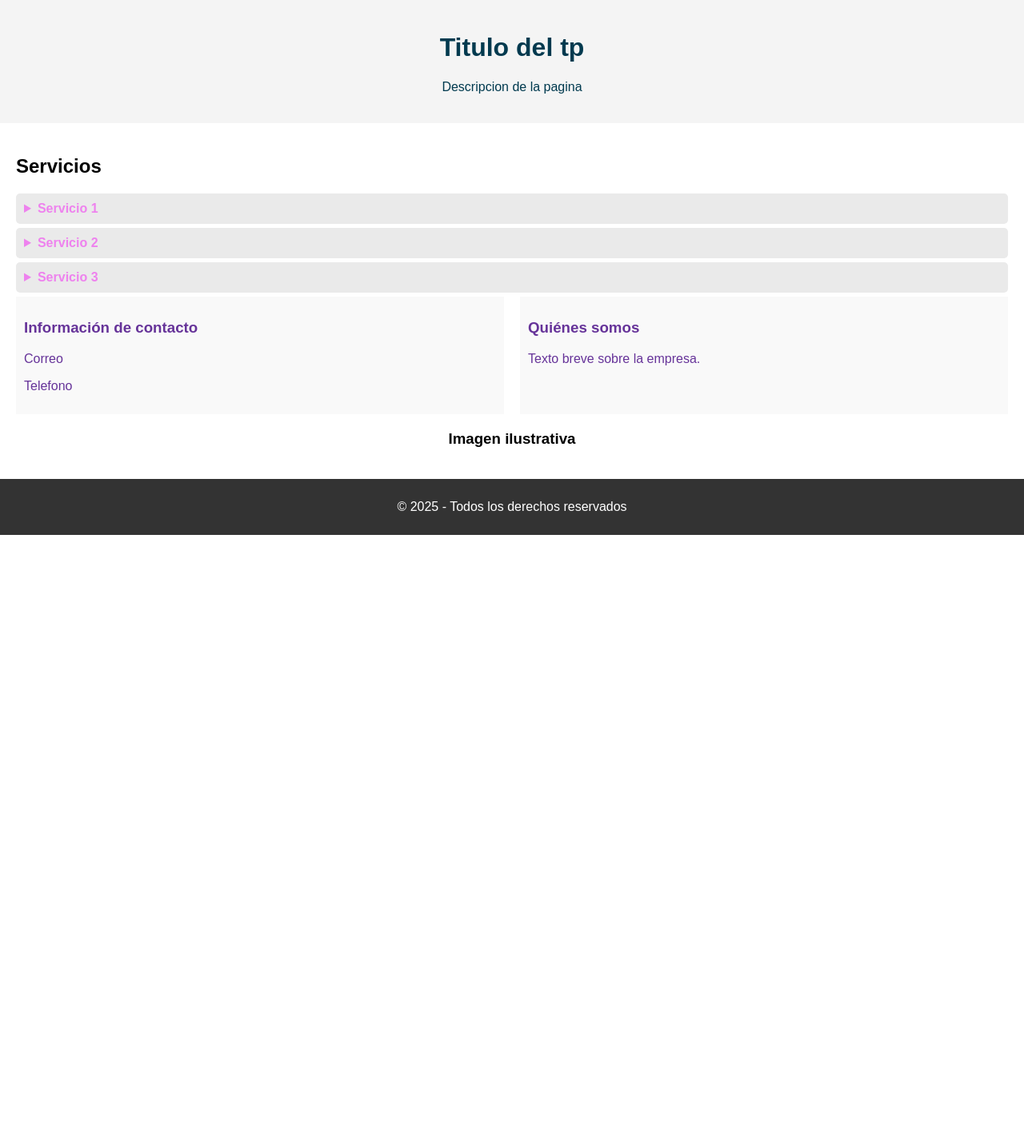
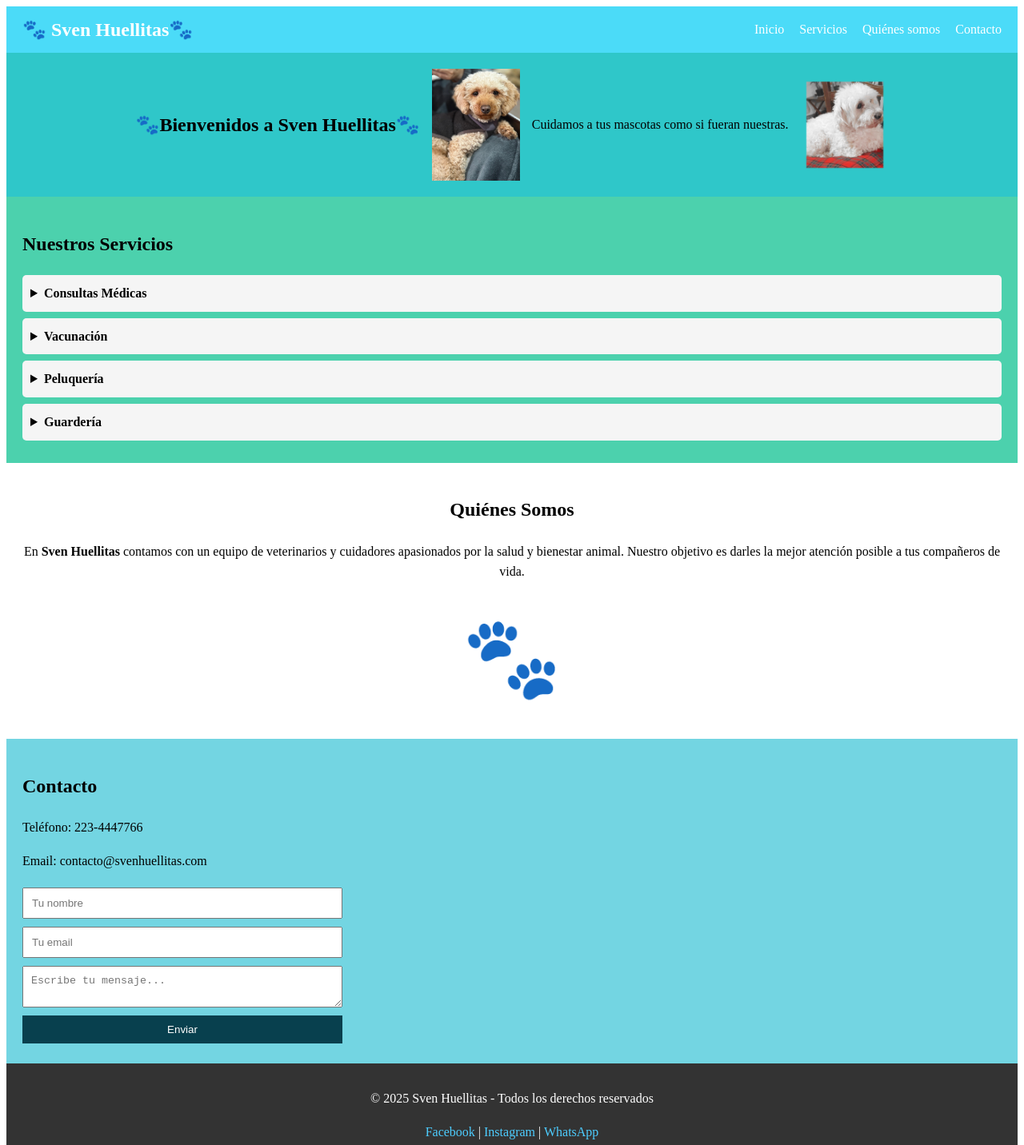
Before and after one commit to Soledayrojas/primer-proyecto, a plain HTML site: page index.html in a window 1280 px wide. Shown: the top 1432 px of the page at 80% size. Before the commit the page ends 800 px from the top, so only its background shows below. Drawn offline with Linux system fonts and the light colour scheme.

Commit message:
tp final. Sven huellitas.

```diff
--- a/index.html
+++ b/index.html
@@ -1,60 +1,85 @@
 <!DOCTYPE html>
-<html lang="en">
+<html lang="es">
 <head>
     <meta charset="UTF-8">
     <meta name="viewport" content="width=device-width, initial-scale=1.0">
-    <title>Tp-Boceto</title>
-    <link rel="stylesheet" href="estilo.css">
+    <title>Sven Huellitas - Veterinaria</title>
+    <link rel="stylesheet" href="ultimoestilo.css">
+</head>
+<body>
 
-</head>
+    <!-- Encabezado -->
+    <header>
+        <div class="logo">🐾 Sven Huellitas🐾</div>
+        <nav>
+            <a href="#inicio">Inicio</a>
+            <a href="#servicios">Servicios</a>
+            <a href="#quienes-somos">Quiénes somos</a>
+            <a href="#contacto">Contacto</a>
+        </nav>
+    </header>
 
-<body>
-    <header>
-        <h1>Titulo del tp</h1>
-        <p> Descripcion de la pagina</p>
-    </header>
- <main>
-    <section class="servicios">
-        <h2>Servicios</h2>
+    <!-- hero -->
+    <section id="inicio" class="hero">
+        <h1>🐾Bienvenidos a Sven Huellitas🐾</h1>
+        <img src="perrito.jpg" alt="Perrito feliz">
+        <p>Cuidamos a tus mascotas como si fueran nuestras.</p>
+        <img src="perrito2.png">
+    </section>
+
+    <!-- Servicios -->
+    <section id="servicios" class="servicios">
+        <h2>Nuestros Servicios</h2>
 
         <details class="servicio">
-            <summary>Servicio 1</summary>
-            <p>Descripción detallada del Servicio 1. Explica brevemente en qué consiste.</p>
+            <summary>Consultas Médicas</summary>
+            <p>Atención veterinaria completa.</p>
         </details>
 
         <details class="servicio">
-            <summary>Servicio 2</summary>
-            <p>Descripción detallada del Servicio 2. </p>
+            <summary>Vacunación</summary>
+            <p>Aplicación de todas las vacunas necesarias para mantener a tu mascota saludable.</p>
         </details>
 
         <details class="servicio">
-            <summary>Servicio 3</summary>
-            <p>Descripción detallada del Servicio 3.</p>
+            <summary>Peluquería</summary>
+            <p>Baños, cortes de pelo y tratamientos para el cuidado del pelaje.</p>
+        </details>
+
+        <details class="servicio">
+            <summary>Guardería</summary>
+            <p>Cuidado diurno para tu mascota mientras trabajas o viajas.</p>
         </details>
     </section>
 
-<section class="info">
-            <div>
-                <h3>Información de contacto</h3>
-                <p>Correo</p>
-                <p>Telefono</p>
-            </div>
-            <div>
-                <h3>Quiénes somos</h3>
-                <p>Texto breve sobre la empresa.</p>
-            </div>
-        </section>
-<section class="imagen">
-            <h3>Imagen ilustrativa</h3>
-        </section>
-    </main>
+    <!-- Quiénes somos -->
+    <section id="quienes-somos" class="quienes-somos">
+        <h2>Quiénes Somos</h2>
+        <p>En <strong>Sven Huellitas</strong> contamos con un equipo de veterinarios y cuidadores apasionados por la salud y bienestar animal. Nuestro objetivo es darles la mejor atención posible a tus compañeros de vida.</p>
+        <div style="font-size: 100px; text-align: center;">🐾</div>
+    </section>
 
+
+    <!-- Contacto -->
+    <section id="contacto" class="contacto">
+        <h2>Contacto</h2>
+        <p>Teléfono: 223-4447766</p>
+        <p>Email: contacto@svenhuellitas.com</p>
+        <form>
+            <input type="text" placeholder="Tu nombre" required>
+            <input type="email" placeholder="Tu email" required>
+            <textarea placeholder="Escribe tu mensaje..." required></textarea>
+            <button type="submit">Enviar</button>
+        </form>
+    </section>
+
+    <!-- Footer -->
     <footer>
-        <p>© 2025 - Todos los derechos reservados</p>
+        <p>© 2025 Sven Huellitas - Todos los derechos reservados</p>
+        <div class="redes">
+            <a href="#">Facebook</a> | <a href="#">Instagram</a> | <a href="#">WhatsApp</a>
+        </div>
     </footer>
 
 </body>
 </html>
-
-</body>
-</html>
--- /dev/null
+++ b/ultimoestilo.css
@@ -0,0 +1,133 @@
+/* Estilos generales */
+body {
+    font-family: Arial, Helvetica, sans-serif
+    margin: 0;
+    padding: 0;
+    line-height: 1.6;
+}
+
+/* Encabezado */
+header {
+    background-color: #4bdbf8;
+    color: rgb(255, 255, 255);
+    display: flex;
+    justify-content: space-between;
+    align-items: center;
+    padding: 10px 20px;
+}
+/*hero*/
+.hero img {
+    width: 110px;
+    height: auto;
+
+}
+.hero {
+    display: flex;
+align-items: center;
+gap: 15px;
+justify-content: center;
+}
+
+
+header .logo {
+    font-size: 1.5em;
+    font-weight: bold;
+}
+
+header nav a {
+    color: white;
+    text-decoration: none;
+    margin-left: 15px;
+}
+
+header nav a:hover {
+    text-decoration: underline;
+}
+
+/* hero */
+.hero {
+    text-align: center;
+    padding: 20px;
+    background-color: #2fc7c9;
+}
+
+/* Servicios */
+.servicios {
+    padding: 20px;
+    background-color: #4cd1ad;
+}
+
+.servicio {
+    background-color: whitesmoke;
+    padding: 10px;
+    margin: 8px 0;
+    border-radius: 5px;
+}
+
+.servicio summary {
+    font-weight: bold;
+    cursor: pointer;
+}
+
+/* Quiénes somos */
+.quienes-somos {
+    padding: 20px;
+    text-align: center;
+}
+
+
+
+/* Contacto */
+.contacto {
+    padding: 20px;
+    background-color: #73d5e2;
+}
+
+.contacto form {
+    display: flex;
+    flex-direction: column;
+    max-width: 400px;
+}
+
+.contacto input, .contacto textarea, .contacto button {
+    margin: 5px 0;
+    padding: 10px;
+}
+
+.contacto button {
+    background-color: #08404e;
+    color: white;
+    border: none;
+    cursor: pointer;
+}
+
+.contacto button:hover {
+    background-color: #0e819b;
+}
+
+/* Footer */
+footer {
+    background-color: #333;
+    color: white;
+    text-align: center;
+    padding: 15px;
+}
+
+footer .redes a {
+    color: #4dcdff;
+    text-decoration: none;
+}
+
+footer .redes a:hover {
+    text-decoration: underline;
+}
+
+/* Responsive */
+@media (max-width: 768px) {
+    header {
+        flex-direction: column;
+    }
+    header nav {
+        margin-top: 10px;
+    }
+}
```
Also changed, not shown: perrito.jpg (added), perrito2.png (added).
